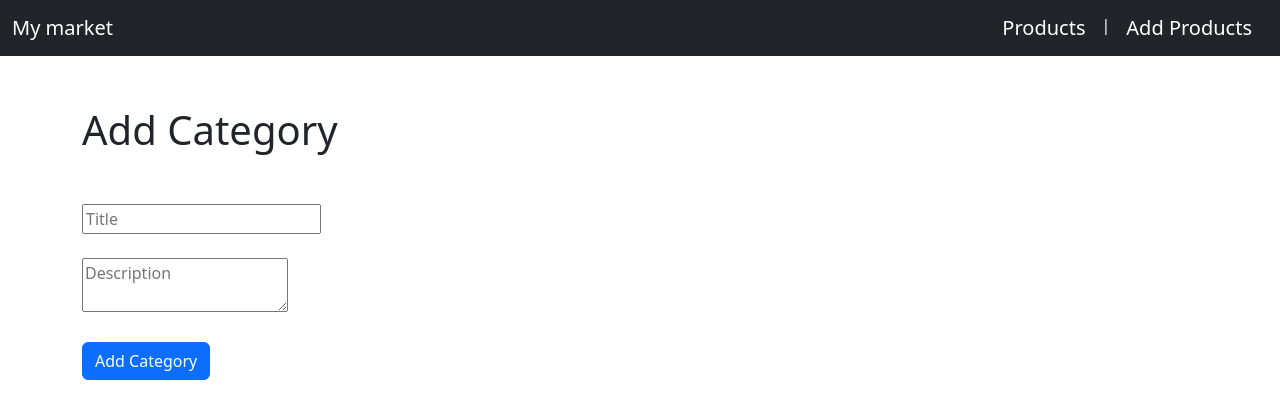
After one commit to dadya12/AtFirst_lab54, a Django app: page /categories/add/ in a window 1280 px wide. The commit adds this page. Shown: the top 419 px of the page. Run offline with Django 5.2, Linux system fonts and the light colour scheme.

Commit message:
Реализовал создание категории

```diff
--- a/webapp/templates/base.html
+++ b/webapp/templates/base.html
@@ -28,6 +28,11 @@
 {% endblock %}
 </div>
 
+<div class="container">
+{% block content_2 %}
+{% endblock %}
+</div>
+
 <script src="https://cdn.jsdelivr.net/npm/bootstrap@5.3.3/dist/js/bootstrap.bundle.min.js"
         integrity="sha384-YvpcrYf0tY3lHB60NNkmXc5s9fDVZLESaAA55NDzOxhy9GkcIdslK1eN7N6jIeHz"
         crossorigin="anonymous"></script>
--- /dev/null
+++ b/webapp/templates/category_add_view.html
@@ -0,0 +1,23 @@
+{% extends 'base.html' %}
+
+{% block title %}Create Category{% endblock %}
+
+{% block navbar %}
+    <a class="navbar-brand" href="{% url 'home' %}">Products</a>
+    <span style="color: white; margin-top: 5px; margin-right: 16px">|</span>
+    <a class="navbar-brand" href="">Add Products</a>
+{% endblock %}
+
+{% block content_2 %}
+    <h1 style="margin-top: 50px; margin-bottom: 50px">Add Category</h1>
+    <form method="post" action="{% url 'add_category' %}">
+    {% csrf_token %}
+    <input type="text" name="title" placeholder="Title">
+    <br>
+    <br>
+    <textarea name="description" placeholder="Description"></textarea>
+    <br>
+    <br>
+    <button type="submit" class="btn btn-primary">Add Category</button>
+</form>
+{% endblock %}
--- a/webapp/templates/product_view.html
+++ b/webapp/templates/product_view.html
@@ -7,7 +7,7 @@
     <span style="color: white; margin-top: 5px; margin-right: 16px">|</span>
     <a class="navbar-brand" href="">Add Products</a>
     <span style="color: white; margin-top: 5px; margin-right: 16px">|</span>
-    <a class="navbar-brand" href="">Add Category</a>
+    <a class="navbar-brand" href="{% url 'add_category' %}">Add Category</a>
 {% endblock %}
 
 {% block content %}
--- a/webapp/templates/products_view.html
+++ b/webapp/templates/products_view.html
@@ -7,7 +7,7 @@
     <span style="color: white; margin-top: 5px; margin-right: 16px">|</span>
     <a class="navbar-brand" href="">Add Products</a>
     <span style="color: white; margin-top: 5px; margin-right: 16px">|</span>
-    <a class="navbar-brand" href="">Add Category</a>
+    <a class="navbar-brand" href="{% url 'add_category' %}">Add Category</a>
 {% endblock %}
 
 {% block content %}
--- a/webapp/urls.py
+++ b/webapp/urls.py
@@ -1,8 +1,9 @@
 from django.urls import path
-from webapp.views import home, detail
+from webapp.views import home, detail, add_category
 
 urlpatterns = [
     path('', home, name='home'),
     path('products/', home, name='home_oke'),
     path('products/<int:pk>/', detail, name='detail'),
+    path('categories/add/', add_category, name='add_category'),
 ]
--- a/webapp/views.py
+++ b/webapp/views.py
@@ -1,4 +1,4 @@
-from django.shortcuts import render, get_object_or_404
+from django.shortcuts import render, get_object_or_404, redirect
 from webapp.models import Category, Product
 
 
@@ -10,3 +10,14 @@ def home(request):
 def detail(request, *args, pk, **kwargs):
     products = get_object_or_404(Product, pk=pk)
     return render(request, 'product_view.html', {'products': products})
+
+
+def add_category(request):
+    if request.method == 'GET':
+        return render(request, 'category_add_view.html')
+    elif request.method == "POST":
+        category = Category.objects.create(
+            title=request.POST.get('title'),
+            description=request.POST.get('description'),
+        )
+        return redirect('home')
```
